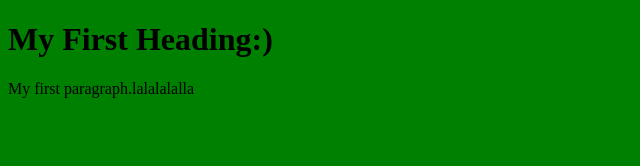
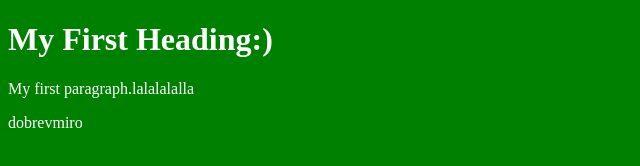
Before and after one commit to dobrevmiro/test212, a plain HTML site: page index.html in a window 1280 px wide. Shown: the whole page, without its empty margins (0-640 px from the left). Drawn offline with Linux system fonts and the light colour scheme.

Commit message:
change 2

```diff
--- a/StyleSheet1.css
+++ b/StyleSheet1.css
@@ -1,3 +1,4 @@
 body {
     background: green;
+    color: white;
 }
--- a/index.html
+++ b/index.html
@@ -10,6 +10,6 @@
 
     <h1>My First Heading:)</h1>
     <p>My first paragraph.lalalalalla</p>
-
+    <p>dobrevmiro</p>
 </body>
 </html>
```
